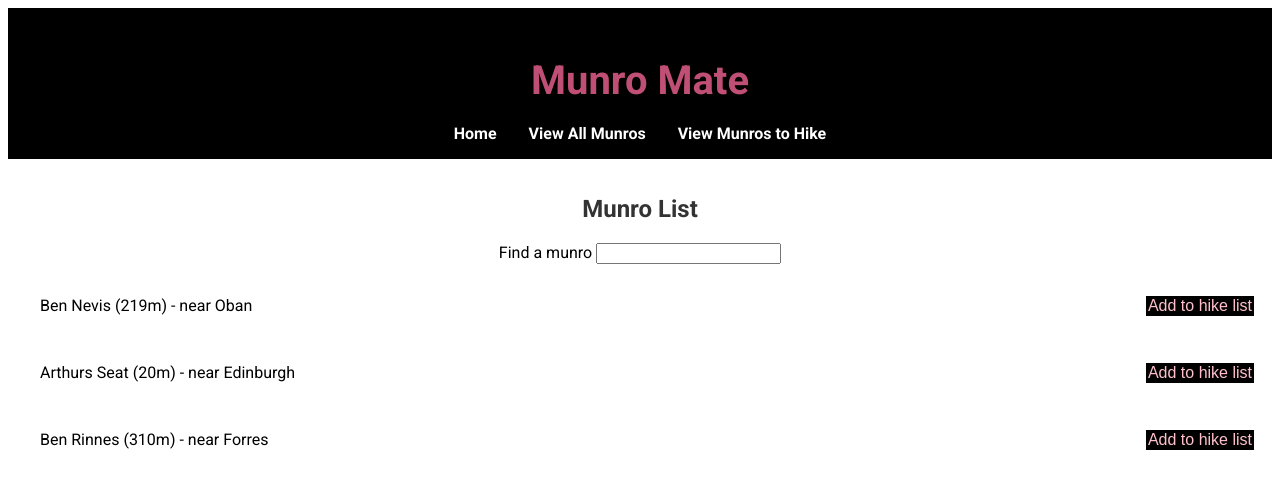
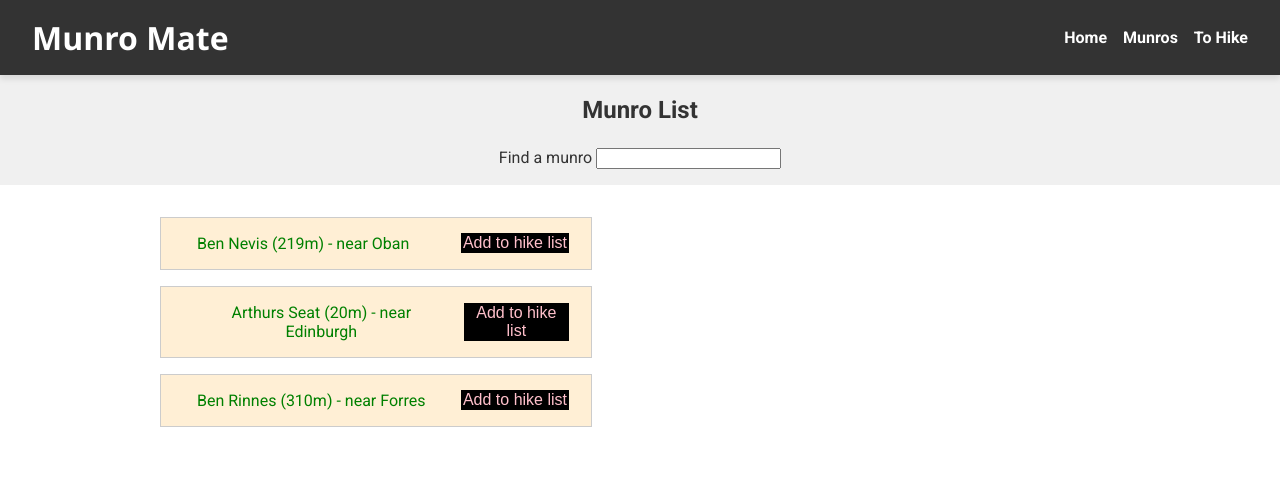
Before and after one commit to sarahvii/munromate, a React (Vite) app in the folder client/: page /munros in a window 1280 px wide. Shown: the top 488 px of the page. Built offline with nearby package versions, Linux system fonts and the light colour scheme; data requests are answered from the project's data file.

Commit message:
improved css

```diff
--- a/client/db.json
+++ b/client/db.json
@@ -6,7 +6,7 @@
       "height": 219,
       "near": "Oban",
       "description": "blah blah blah blah blah blah blah",
-      "favourite": true
+      "favourite": false
     },
     {
       "id": 2,
--- a/client/src/App.jsx
+++ b/client/src/App.jsx
@@ -50,5 +50,7 @@ export default App
 const GlobalStyles = createGlobalStyle`
   body {
     font-family: 'Roboto', sans-serif;
+    margin: 0;
+    padding: 0;
   }
 `;
--- a/client/src/components/Content/Home.jsx
+++ b/client/src/components/Content/Home.jsx
@@ -5,10 +5,12 @@ import RandomMunro from "./RandomMunro";
 const Home = ({name, munros}) => {
 
     return (
+        <MainContent>
         <Wrapper>
             <Greeting name={name}/>
             <RandomMunro munros={munros}/>
         </Wrapper>
+        </MainContent>
     )
 }
 
@@ -16,6 +18,9 @@ const Home = ({name, munros}) => {
 
 export default Home;
 
+const MainContent = styled.div`
+    padding-top: 60px;`
+
 const Wrapper = styled.div`
     padding: 1em;
     background: papayawhip`
--- a/client/src/components/Content/MunroDetail.jsx
+++ b/client/src/components/Content/MunroDetail.jsx
@@ -34,4 +34,5 @@ const Wrapper = styled.div`
   border: 1px solid #ccc;
   padding: 1em;
   margin-top: 1em;
+  color: orange
 `;
--- a/client/src/components/Content/MunroItem.jsx
+++ b/client/src/components/Content/MunroItem.jsx
@@ -22,7 +22,10 @@ const MunroItem = ({ munro, onClick, showAddToHikeButton = false, addMunroToHike
 export default MunroItem;
 
 const ListItem = styled.li`
+border: 1px solid #ccc;
+background: papayawhip;
 cursor: pointer;
+color: green;
 &:hover {
   text-decoration: underline;
 }
@@ -30,4 +33,5 @@ margin: 1em 0;
 display: flex;
 justify-content: space-between;
 align-items: center;
+padding: 0px 20px
 `;
--- a/client/src/components/Content/MunroList.jsx
+++ b/client/src/components/Content/MunroList.jsx
@@ -30,9 +30,14 @@
     };
 
     return (
-          <Wrapper>
+        <>
+        <MainContent>
+            <TopSection>
                 <Title>Munro List</Title>
                 <SearchBar value={searchTerm} onChange={handleSearchChange} />
+            </TopSection>
+            <Wrapper>
+              <LeftSideWrapper>
                 <List>
                 {munrosInFilteredList.map(munro => (
                     <MunroItem
@@ -44,29 +49,61 @@
                         showAddToHikeButton={true}/>
                 ))}
                 </List>
+                </LeftSideWrapper>
+                <RightSideWrapper>
                 {selectedMunro &&
                 <MunroDetail
                     munro={selectedMunro}
                     addMunroToHike={addMunroToHike}
                     toggleFavourite={() => toggleFavouriteOf(selectedMunro.id)}
                     showAddToHikeButton={true}/>}
+                </RightSideWrapper>
             </Wrapper>
-
+            </MainContent>
+        </>
     )
 }
 
 export default MunroList;
 
+const MainContent = styled.div`
+    padding-top: 60px;`
+
 const Wrapper = styled.div`
-    padding: 1em;
+    display: flex;
+    justify-content: space-between;
+    align-items: center;
+    padding: 1em 10em;
     text-align: center;
 `;
 
 const Title = styled.h2`
     color: #333;
+    margin-bottom: 1em;
 `;
 
 const List = styled.ul`
     list-style-type: none;
     padding: 0;
 `;
+
+const TopSection = styled.div`
+    color: #333;
+    display: flex;
+    flex-direction: column;
+    align-items: center;
+    padding: 1em;
+    background: #f0f0f0;
+`;
+
+const RightSideWrapper = styled.div`
+    max-width: 50%;
+    width: 45%;
+    text-align: left;
+`;
+
+const LeftSideWrapper = styled.div`
+    max-width: 50%;
+    width: 45%;
+    text-align: left;
+`;
--- a/client/src/components/Content/ToHikeList.jsx
+++ b/client/src/components/Content/ToHikeList.jsx
@@ -31,9 +31,13 @@ const ToHikeList = ({munros, addMunroToHike, setMunros, munrosToHike}) => {
   };
 
     return (
+        <MainContent>
+          <TopSection>
+            <Title>Munros I want to hike</Title>
+            <SearchBar value={searchTerm} onChange={handleSearchChange} />
+          </TopSection>
         <Wrapper>
-        <Title>Munros I want to hike</Title>
-        <SearchBar value={searchTerm} onChange={handleSearchChange} />
+          <LeftSideWrapper>
             <List>
             {munrosInFilteredList.map(munro => (
                 <MunroItem
@@ -45,6 +49,8 @@ const ToHikeList = ({munros, addMunroToHike, setMunros, munrosToHike}) => {
                 />
             ))}
             </List>
+          </LeftSideWrapper>
+          <RightSideWrapper>
         {selectedMunro && (
           <MunroDetail
             key={selectedMunro.id}
@@ -52,16 +58,32 @@ const ToHikeList = ({munros, addMunroToHike, setMunros, munrosToHike}) => {
             addMunroToHike={addMunroToHike}
             toggleFavourite={() => toggleFavouriteOf(selectedMunro.id)}/>
           )}
+          </RightSideWrapper>
       </Wrapper>
-
+      </MainContent>
     )
 }
 
 export default ToHikeList
 
+const MainContent = styled.div`
+    padding-top: 60px;`
+
 const Wrapper = styled.div`
-  padding: 1em;
-  text-align: center;
+    display: flex;
+    justify-content: space-between;
+    align-items: center;
+    padding: 1em 10em;
+    text-align: center;
+`;
+
+const TopSection = styled.div`
+    color: #333;
+    display: flex;
+    flex-direction: column;
+    align-items: center;
+    padding: 1em;
+    background: #f0f0f0;
 `;
 
 const Title = styled.h2`
@@ -72,3 +94,15 @@ const List = styled.ul`
   list-style-type: none;
   padding: 0;
 `;
+
+const LeftSideWrapper = styled.div`
+    max-width: 50%;
+    width: 45%;
+    text-align: left;
+`;
+
+const RightSideWrapper = styled.div`
+    max-width: 50%;
+    width: 45%;
+    text-align: left;
+`;
--- a/client/src/components/NavBar/NavBar.jsx
+++ b/client/src/components/NavBar/NavBar.jsx
@@ -7,8 +7,8 @@ const NavBar = () => {
       <Title>Munro Mate</Title>
       <Nav>
         <StyledLink to="/">Home</StyledLink>
-        <StyledLink to="/munros">View All Munros</StyledLink>
-        <StyledLink to="/tohikelist">View Munros to Hike</StyledLink>
+        <StyledLink to="/munros">Munros</StyledLink>
+        <StyledLink to="/tohikelist">To Hike</StyledLink>
       </Nav>
     </Wrapper>
   );
@@ -17,29 +17,40 @@ const NavBar = () => {
 export default NavBar;
 
 const Title = styled.h1`
-  font-size: 2.5em;
-  text-align: center;
-  color: #BF4F74;
-  margin-bottom: 0.5em;
+  font-size: 2em;
+  color: #ffffff;
+  margin: 0;
+  font-family: 'Segoe UI', Tahoma, Geneva, Verdana, sans-serif;
 `;
 
 const Wrapper = styled.section`
-  padding: 1em;
-  background: black;
-  text-align: center;
+  display: flex;
+  justify-content: space-between;
+  align-items: center;
+  padding: 1em 2em;
+  background: #333;
+  box-shadow: 0 4px 6px rgba(0, 0, 0, 0.1);
+  position: fixed;
+  top: 0;
+  left: 0;
+  width: 100%;
+  z-index: 1000;
+  box-sizing: border-box;
 `;
 
 const Nav = styled.nav`
-  display: inline-block;
+  display: flex;
+  gap: 1em;
 `;
 
 const StyledLink = styled(Link)`
-  margin: 0 1em;
   text-decoration: none;
-  color: white;
+  color: #ffffff;
   font-weight: bold;
+  transition: color 0.3s;
 
   &:hover {
-    text-decoration: underline;
+    color: #BF4F74;
+    text-decoration: none;
   }
 `;
```
Lines whose indentation alone changed are shown as unchanged.
